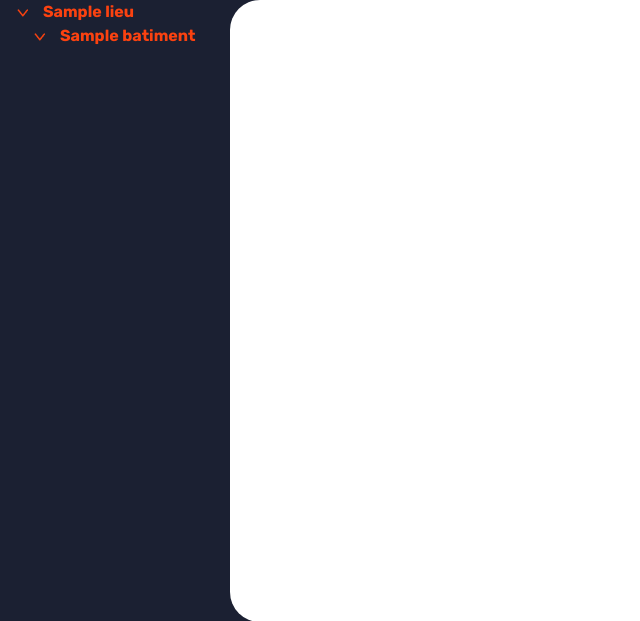
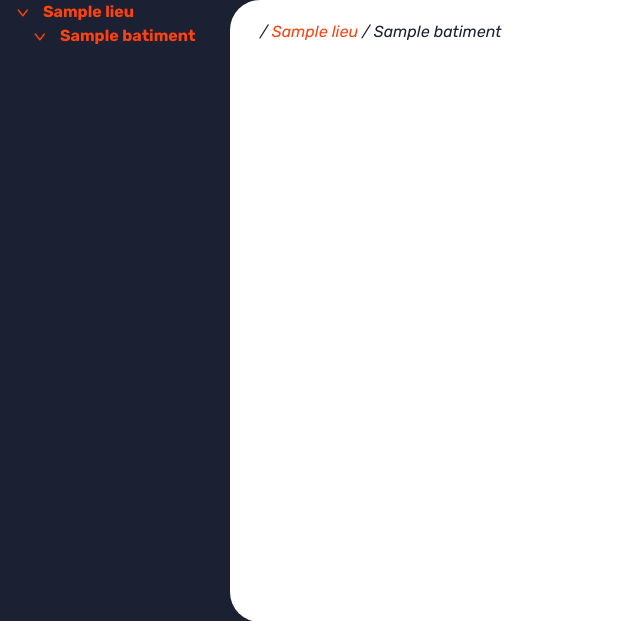
Before and after one commit to DanielRahmeh/gestionnaire_cellules_2022, a PHP site: page /php/pages/batiment.php?id=1&link=1 in a window 1280 px wide. Shown: the part 52-673 px from the top of the page, without its empty margins (0-640 px from the left). Run offline with PHP 8.4, Linux system fonts and the light colour scheme; the visitor is signed in with stand-in values (Sample User, id 1); tables that the repository leaves empty or names only in its code hold one stand-in row (values such as "Sample post"); some libraries are stand-ins or nearby versions.

Commit message:
Chemin de liens pour la structure sélectionnée affiché

```diff
--- a/css/style.css
+++ b/css/style.css
@@ -598,7 +598,7 @@ header nav a {
 /* ^^^ settings.php / Page des paramètres administrateur ^^^ */
 
 
-/* ^^^ footer.php / Footer des pages ^^^ */
+/* vvv footer.php / Footer des pages vvv */
 
 footer {
    background-color: var(--gray-100);
@@ -614,3 +614,13 @@ footer nav {
 }
 
 /* ^^^ footer.php / Footer des pages ^^^ */
+
+
+/* vvv lieu.php, batiment.php, etage.php, cellule.php / Pages des structures vvv */
+
+.path {
+   /* display: flex; */
+   font-style: italic;
+}
+
+/* ^^^ lieu.php, batiment.php, etage.php, cellule.php / Pages des structures ^^^ */
--- a/js/list.js
+++ b/js/list.js
@@ -31,7 +31,7 @@ function dispList(i) {
 
 function checkList(path) {
    tab_path = path.split('/');
-   console.log(tab_path);
+   // console.log(tab_path);
    for(i = 0; i < tab_path.length; i++) {
       id = 'structure' + tab_path[i];
       cliked = 'cliked' + tab_path[i];
--- a/php/pages/batiment.php
+++ b/php/pages/batiment.php
@@ -12,11 +12,12 @@
             <div class="slide_bar">
 
                <!-- Liste de test -->
-               <?php require('../scripts/list.php');?>
+               <?php require('list.php');?>
             </div>
 
             <!-- Partie principal au centre de la page -->
             <div class="main_display">
+               <?php require('structure_path.php');?>
             </div>
 
          </main>
--- a/php/pages/cellule.php
+++ b/php/pages/cellule.php
@@ -12,11 +12,12 @@
             <div class="slide_bar">
 
                <!-- Liste de test -->
-               <?php require('../scripts/list.php');?>
+               <?php require('list.php');?>
             </div>
 
             <!-- Partie principal au centre de la page -->
             <div class="main_display">
+               <?php require('structure_path.php');?>
             </div>
 
          </main>
--- a/php/pages/header/header.php
+++ b/php/pages/header/header.php
@@ -41,6 +41,7 @@
    $path = '';
    if (isset($_GET['link'])){
       $path = find_path($array_structure, $_GET['link']);
+      $tab_path = find_name_path($array_structure, $path);
    }
 ?>
 
--- a/php/pages/lieu.php
+++ b/php/pages/lieu.php
@@ -12,11 +12,12 @@
             <div class="slide_bar">
 
                <!-- Liste de test -->
-               <?php require('../scripts/list.php');?>
+               <?php require('list.php');?>
             </div>
 
             <!-- Partie principal au centre de la page -->
             <div class="main_display">
+               <?php require('structure_path.php');?>
             </div>
 
          </main>
--- a/php/scripts/list.php
+++ b/php/pages/list.php
@@ -23,7 +23,7 @@
    <ul id="lieu">
       <?php
          foreach ($array_structure as $lieu) {
-            ?> <li><?php get_link('?id=', $lieu, $i, $lieu->path); ?></li> <?php
+            ?> <li><?php get_link('lieu.php?id=', $lieu, $i, $lieu->path); ?></li> <?php
             $id = 'structure' . $i;
             $i++;
             ?>
@@ -31,7 +31,7 @@
                <?php
                   foreach ($lieu->content as $batiment) {
                      $batiment->path = $lieu->path . '/' . $i;
-                     ?> <li><?php get_link('?id=', $batiment, $i, $batiment->path); ?></li> <?php
+                     ?> <li><?php get_link('batiment.php?id=', $batiment, $i, $batiment->path); ?></li> <?php
                      $id = 'structure' . $i;
                      $i++;
                      ?>
@@ -39,7 +39,7 @@
                         <?php
                            foreach ($batiment->content as $etage) {
                               $etage->path = $batiment->path . '/' . $i;
-                              ?> <li><?php get_link('?id=', $etage, $i,  $etage->path); ?></li> <?php
+                              ?> <li><?php get_link('etage.php?id=', $etage, $i,  $etage->path); ?></li> <?php
                               $id = 'structure' . $i;
                               $i++;
                               ?>
@@ -47,7 +47,7 @@
                                  <?php
                                     foreach ($etage->content as $cellule) {
                                        $cellule->path = $etage->path . '/' . $i;
-                                       ?> <li><?php get_link('?id=', $cellule, $i, $etage->path); ?></li> <?php
+                                       ?> <li><?php get_link('cellule.php?id=', $cellule, $i, $etage->path); ?></li> <?php
                                        $i++;
 
                                     }
--- a/php/pages/principal.php
+++ b/php/pages/principal.php
@@ -14,7 +14,7 @@
 
             <!-- Liste de test -->
             <?php
-            require('../scripts/list.php');
+            require('list.php');
             ?>
          </div>
 
--- /dev/null
+++ b/php/pages/structure_path.php
@@ -0,0 +1,16 @@
+<?php
+   // echo('<pre>');
+   // print_r($tab_path);
+   // echo('</pre>');
+   ?> <p class="path"> <?php
+   for($i = 0; $i < count($tab_path['level']); $i++) {
+      echo(' / ');
+      if ($i != count($tab_path['level']) - 1) {
+         $link = $tab_path['level'][$i] . '.php?id=' . $tab_path['id'][$i]  . '&link=' . $tab_path['link'][$i] ;
+         ?> <a href="<?php echo($link); ?>"><?php echo($tab_path['name'][$i] ); ?></a> <?php
+      }
+      else {
+         ?><?php echo($tab_path['name'][$i] ); ?> <?php
+      }
+   }
+   ?> </p>
--- a/php/scripts/init_structure.php
+++ b/php/scripts/init_structure.php
@@ -99,27 +99,75 @@
    }
 
 
-   function find_path ($array_structure, $link) {
-      $i = 0;
+   function find_path($array_structure, $link) {
       foreach ($array_structure as $lieu) {
          if ($link == $lieu->link_structure)
             $finded_path = $lieu->path;
-         $i++;
          foreach ($lieu->content as $batiment) {
             if ($link == $batiment->link_structure)
                $finded_path = $batiment->path;
-            $i++;
             foreach ($batiment->content as $etage) {
                if ($link == $etage->link_structure)
                   $finded_path = $etage->path;
-               $i++;
                foreach ($etage->content as $cellule) {
                   if ($link == $cellule->link_structure)
                      $finded_path = $cellule->path;
-                  $i++;
                }
             }
          }
       }
       return($finded_path);
    }
+
+   function get_level($i) {
+
+      if ($i == 0)
+         $level = 'lieu';
+      if ($i == 1)
+         $level = 'batiment';
+      if ($i == 2)
+         $level = 'etage';
+      if ($i == 3)
+         $level = 'cellule';
+      return($level);
+   }
+
+   function find_name_path($array_structure, $finded_path){
+      $finded_name_path = array('level' => array(), 'name' => array(), 'id' => array(), 'link' => array());
+      $tab_path = explode('/', $finded_path);
+      for ($i = 0; $i < count($tab_path); $i++) {
+         foreach ($array_structure as $lieu) {
+            if ($tab_path[$i] == $lieu->link_structure) {
+               array_push($finded_name_path['level'], get_level($i));
+               array_push($finded_name_path['name'], $lieu->nom_structure);
+               array_push($finded_name_path['id'], $lieu->id_structure);
+               array_push($finded_name_path['link'], $lieu->link_structure);
+            }
+            foreach ($lieu->content as $batiment) {
+               if ($tab_path[$i] == $batiment->link_structure) {
+                  array_push($finded_name_path['level'], get_level($i));
+                  array_push($finded_name_path['name'], $batiment->nom_structure);
+                  array_push($finded_name_path['id'], $batiment->id_structure);
+                  array_push($finded_name_path['link'], $batiment->link_structure);
+               }
+               foreach ($batiment->content as $etage) {
+                  if ($tab_path[$i] == $etage->link_structure) {
+                     array_push($finded_name_path['level'], get_level($i));
+                     array_push($finded_name_path['name'], $etage->nom_structure);
+                     array_push($finded_name_path['id'], $etage->id_structure);
+                     array_push($finded_name_path['link'], $etage->link_structure);
+                  }
+                  foreach ($etage->content as $cellule) {
+                     if ($tab_path[$i] == $cellule->link_structure) {
+                        array_push($finded_name_path['level'], get_level($i));
+                        array_push($finded_name_path['name'], $cellule->nom_structure);
+                        array_push($finded_name_path['id'], $cellule->id_structure);
+                        array_push($finded_name_path['link'], $cellule->link_structure);
+                     }
+                  }
+               }
+            }
+         }
+      }
+      return ($finded_name_path);
+   }
```
Also changed, not shown: php/pages/etage.php (+2 -6 lines).
